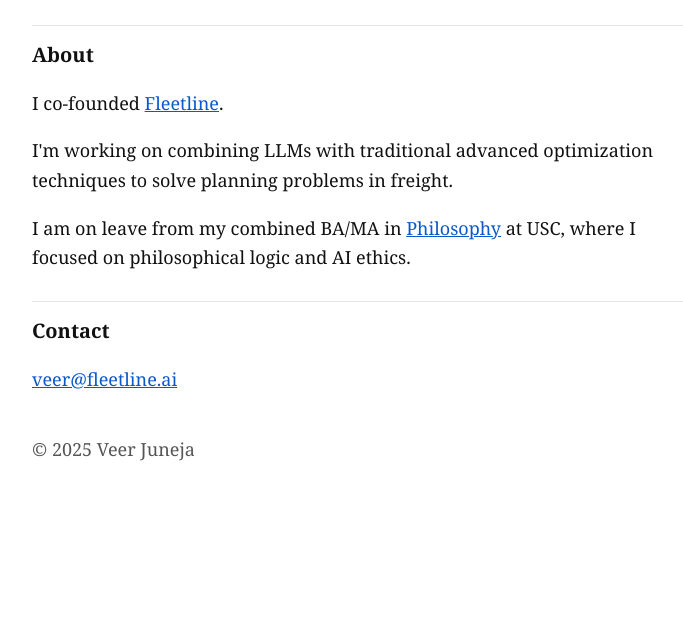
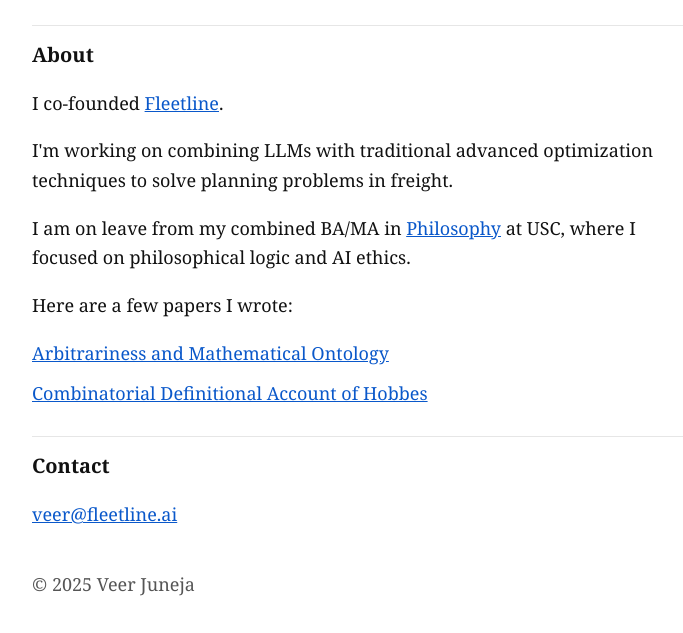
Before and after one commit to VeerJuneja/website, a plain HTML site: page index.html in a window 1280 px wide. Shown: the part 175-808 px from the top of the page, without its empty margins (272-955 px from the left). Drawn offline with Linux system fonts and the light colour scheme.

Commit message:
Add papers section with links; include two PDFs

```diff
--- a/index.html
+++ b/index.html
@@ -36,6 +36,13 @@
         <p>I co-founded <a href="https://fleetline.ai" target="_blank" rel="noopener">Fleetline</a>.</p>
         <p>I'm working on combining LLMs with traditional advanced optimization techniques to solve planning problems in freight.</p>
         <p>I am on leave from my combined BA/MA in <a href="https://dornsife.usc.edu/phil" target="_blank" rel="noopener">Philosophy</a> at USC, where I focused on philosophical logic and AI ethics.</p>
+        <div class="papers">
+          <p>Here are a few papers I wrote:</p>
+          <ul class="list">
+            <li><a href="papers/arbitrariness-and-mathematical-ontology.pdf" target="_blank" rel="noopener">Arbitrariness and Mathematical Ontology</a></li>
+            <li><a href="papers/combinatorial-definitional-account-of-hobbes.pdf" target="_blank" rel="noopener">Combinatorial Definitional Account of Hobbes</a></li>
+          </ul>
+        </div>
       </section>
 
       <section id="contact" class="section">
```
Also changed, not shown: 2 other files.
